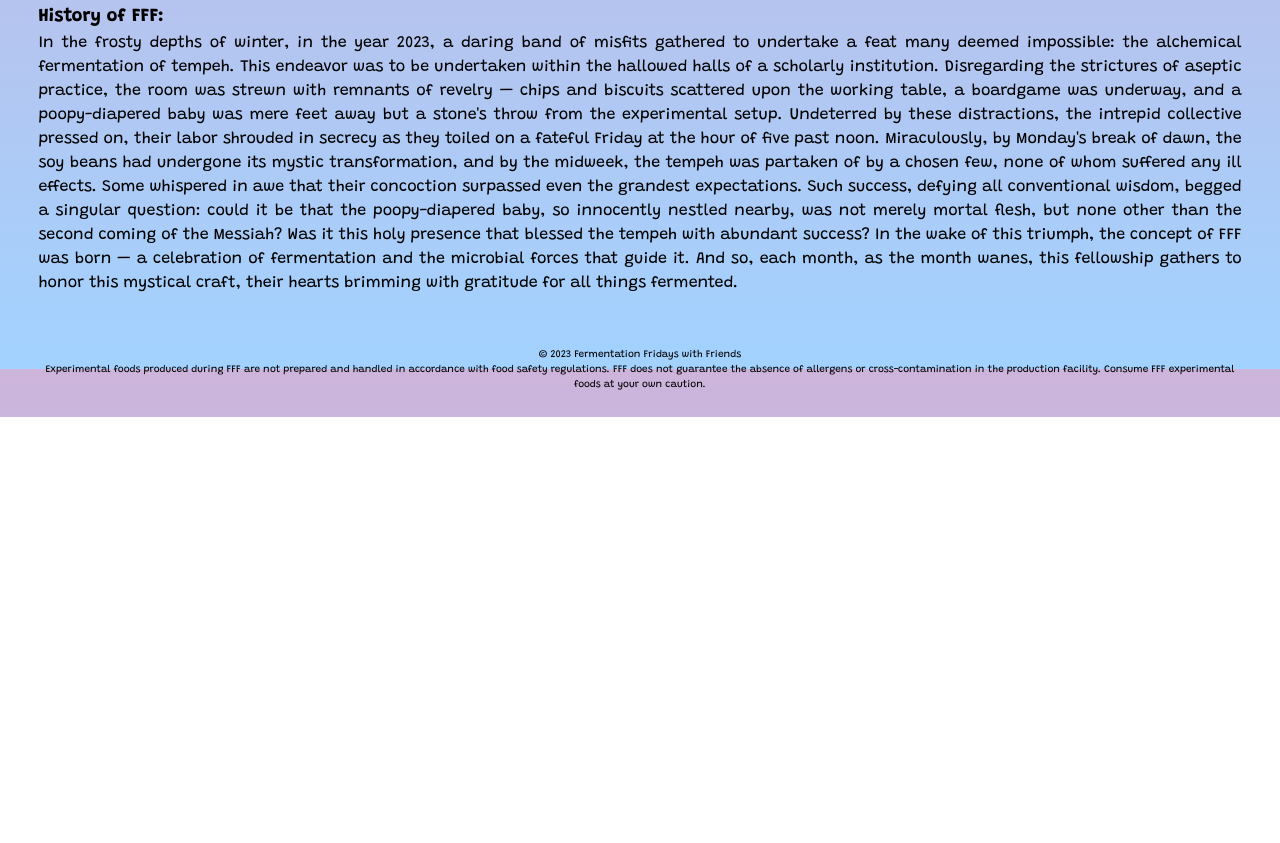
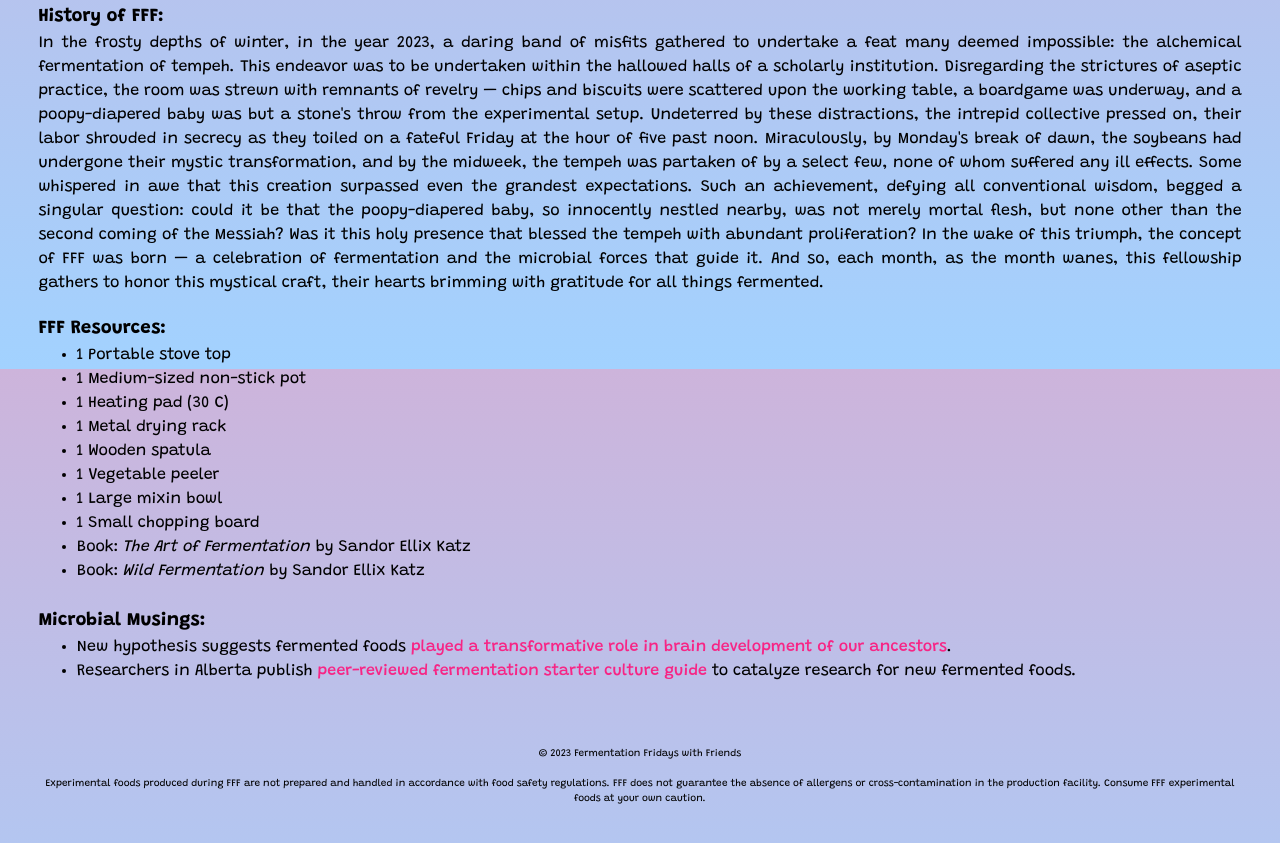
Before and after one commit to nicholaslincode/fff, a plain HTML site: page index.html in a window 1280 px wide. Shown: the part 431-1274 px from the top of the page. Before the commit the page ends 848 px from the top, so only its background shows below. Drawn offline with Linux system fonts and the light colour scheme.

Commit message:
Added Resources

```diff
--- a/index.html
+++ b/index.html
@@ -15,7 +15,7 @@
   <body>
     <header>
       <h1>Fermentation Fridays with Friends</h1>
-      <h2>Upcoming FFF:<br />5:00 PM Mar 29, 2024<br />Location TBD</h2>
+      <h2>Upcoming FFF:<br />5:00 pm Mar 29, 2024<br />Location TBD</h2>
     </header>
     <div id="main-content">
       <section id="news">
@@ -47,23 +47,61 @@
           In the frosty depths of winter, in the year 2023, a daring band of misfits gathered to undertake a feat many
           deemed impossible: the alchemical fermentation of tempeh. This endeavor was to be undertaken within the
           hallowed halls of a scholarly institution. Disregarding the strictures of aseptic practice, the room was
-          strewn with remnants of revelry — chips and biscuits scattered upon the working table, a boardgame was
-          underway, and a poopy-diapered baby was mere feet away but a stone's throw from the experimental setup.
-          Undeterred by these distractions, the intrepid collective pressed on, their labor shrouded in secrecy as they
-          toiled on a fateful Friday at the hour of five past noon. Miraculously, by Monday's break of dawn, the soy
-          beans had undergone its mystic transformation, and by the midweek, the tempeh was partaken of by a chosen few,
-          none of whom suffered any ill effects. Some whispered in awe that their concoction surpassed even the grandest
-          expectations. Such success, defying all conventional wisdom, begged a singular question: could it be that the
+          strewn with remnants of revelry — chips and biscuits were scattered upon the working table, a boardgame was
+          underway, and a poopy-diapered baby was but a stone's throw from the experimental setup. Undeterred by these
+          distractions, the intrepid collective pressed on, their labor shrouded in secrecy as they toiled on a fateful
+          Friday at the hour of five past noon. Miraculously, by Monday's break of dawn, the soybeans had undergone
+          their mystic transformation, and by the midweek, the tempeh was partaken of by a select few, none of whom
+          suffered any ill effects. Some whispered in awe that this creation surpassed even the grandest expectations.
+          Such an achievement, defying all conventional wisdom, begged a singular question: could it be that the
           poopy-diapered baby, so innocently nestled nearby, was not merely mortal flesh, but none other than the second
-          coming of the Messiah? Was it this holy presence that blessed the tempeh with abundant success? In the wake of
-          this triumph, the concept of FFF was born — a celebration of fermentation and the microbial forces that guide
-          it. And so, each month, as the month wanes, this fellowship gathers to honor this mystical craft, their hearts
-          brimming with gratitude for all things fermented.
+          coming of the Messiah? Was it this holy presence that blessed the tempeh with abundant proliferation? In the
+          wake of this triumph, the concept of FFF was born — a celebration of fermentation and the microbial forces
+          that guide it. And so, each month, as the month wanes, this fellowship gathers to honor this mystical craft,
+          their hearts brimming with gratitude for all things fermented.
         </p>
+      </section>
+      <section id="resources">
+        <h3>FFF Resources:</h3>
+        <ul>
+          <li>1 Portable stove top</li>
+          <li>1 Medium-sized non-stick pot</li>
+          <li>1 Heating pad (30 C)</li>
+          <li>1 Metal drying rack</li>
+          <li>1 Wooden spatula</li>
+          <li>1 Vegetable peeler</li>
+          <li>1 Large mixin bowl</li>
+          <li>1 Small chopping board</li>
+          <li>Book: <span class="italics">The Art of Fermentation</span> by Sandor Ellix Katz</li>
+          <li>Book: <span class="italics">Wild Fermentation</span> by Sandor Ellix Katz</li>
+        </ul>
+      </section>
+      <section id="musings">
+        <h3>Microbial Musings:</h3>
+        <ul>
+          <li>
+            <p>
+              New hypothesis suggests fermented foods
+              <a
+                href="https://news.harvard.edu/gazette/story/2024/02/did-fermented-foods-fuel-brain-growth/"
+                target="_blank"
+                >played a transformative role in brain development of our ancestors</a
+              >.
+            </p>
+          </li>
+          <li>
+            Researchers in Alberta publish
+            <a href="https://www.annualreviews.org/doi/abs/10.1146/annurev-food-072023-034207" target="_blank"
+              >peer-reviewed fermentation starter culture guide</a
+            >
+            to catalyze research for new fermented foods.
+          </li>
+        </ul>
       </section>
     </div>
     <footer>
       <p>© 2023 Fermentation Fridays with Friends</p>
+      <br />
       <p>
         Experimental foods produced during FFF are not prepared and handled in accordance with food safety regulations.
         FFF does not guarantee the absence of allergens or cross-contamination in the production facility. Consume FFF
--- a/styles.css
+++ b/styles.css
@@ -33,6 +33,11 @@ header h2 {
   line-height: 1.25;
 }
 
+section {
+  margin-top: 1vh;
+  margin-bottom: 1vh;
+}
+
 .news-item-text {
   margin-left: 3vw;
   margin-bottom: 3vh;
@@ -53,8 +58,18 @@ a:hover {
   font-weight: 700;
 }
 
+ul {
+  margin-left: 3vw;
+  margin-bottom: 3vh;
+}
+
+.italics {
+  font-style: italic;
+}
+
 footer {
+  padding-top: 5vh;
   text-align: center;
   font-size: x-small;
-  margin-top: auto;
+  padding-bottom: 2vh;
 }
```
